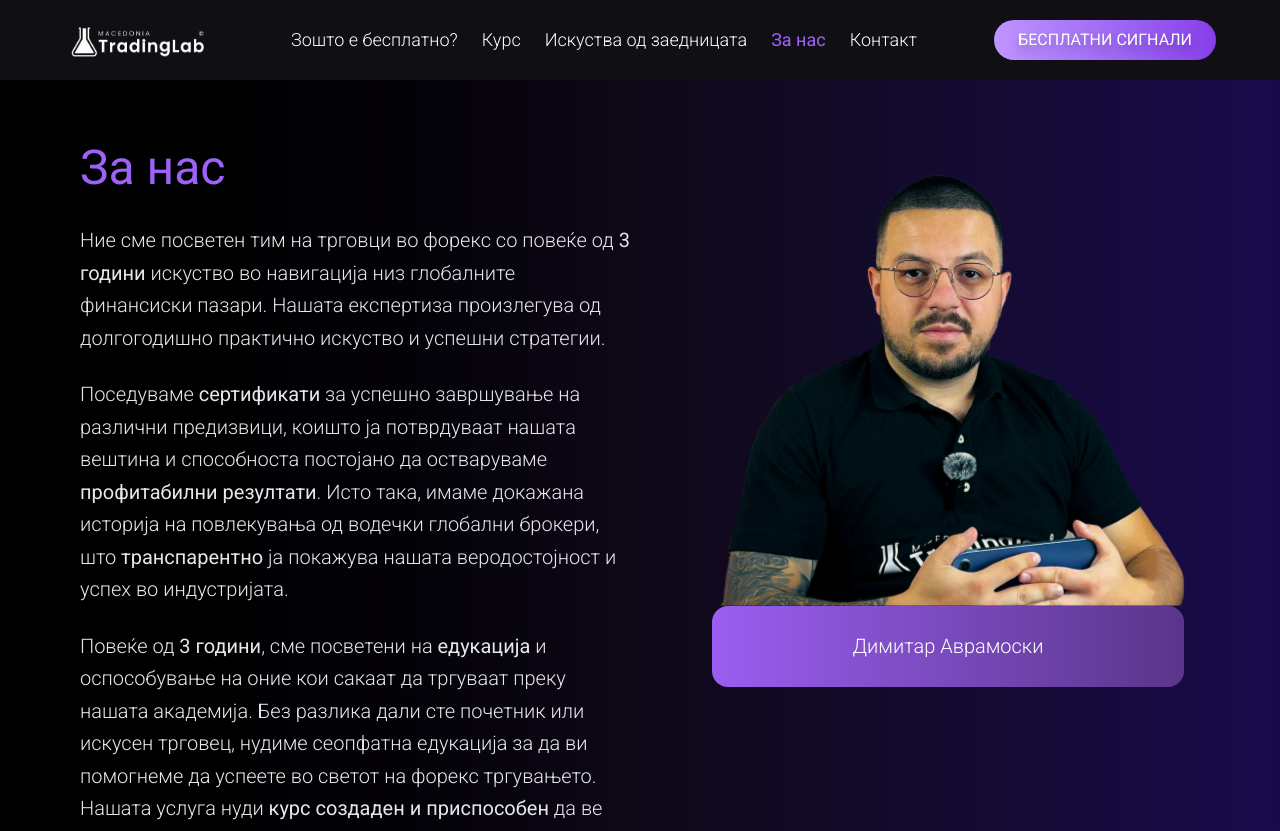
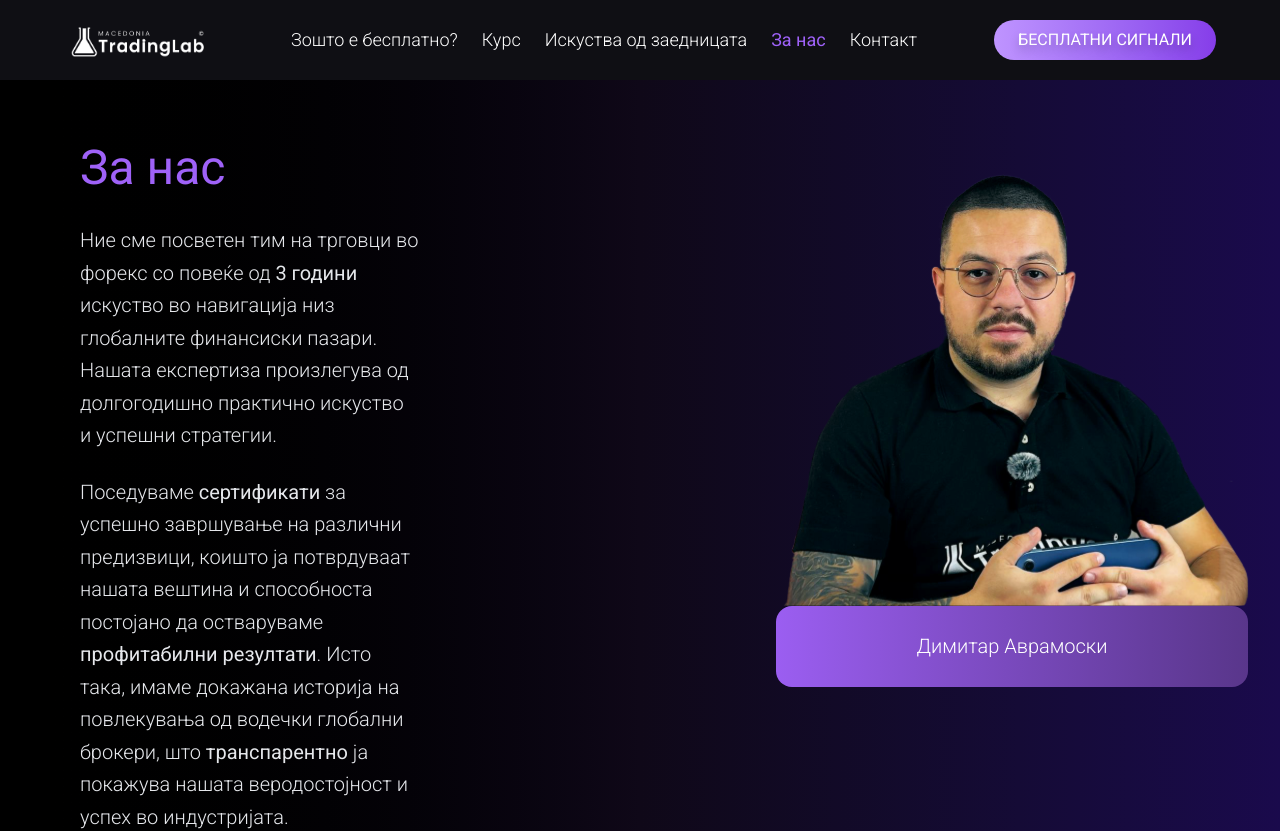
Before and after one commit to tradinglabmk/TradingLab, a Next.js app: page /about in a window 1280 px wide. Shown: the top 831 px of the page. Built offline with nearby package versions, Linux system fonts and the light colour scheme.

Commit message:
Fix image text section

```diff
--- a/src/app/components/ImageTextSection/ImageTextSection.tsx
+++ b/src/app/components/ImageTextSection/ImageTextSection.tsx
@@ -31,7 +31,7 @@ const ImageTextSection = ({
     <section
       className={`${backgroundColor} text-white py-16 px-6 md:px-12 lg:px-20`}
     >
-      <div className="max-w-7xl mx-auto flex flex-col lg:flex-row items-start gap-12 lg:gap-16">
+  <div className="max-w-7xl mx-auto grid grid-cols-1 lg:grid-cols-[55%_45%] items-start gap-12 lg:gap-16">
         {/* Text Content */}
         <div
           className={`w-full lg:w-[55%] space-y-6 ${
@@ -51,11 +51,11 @@ const ImageTextSection = ({
 
         {/* Image Section */}
         <div
-          className={`w-full lg:w-[45%] relative ${
+          className={`w-full relative ${
             showQuoteOverlay ? "mb-40" : ""
-          } ${reverseLayout ? "lg:order-1" : ""} flex-shrink-0`}
+          } ${reverseLayout ? "lg:order-1" : ""} lg:col-start-2 lg:col-end-3 flex-shrink-0 lg:min-h-[400px] min-h-[240px] z-20`}
         >
-          <div className="relative">
+          <div className="relative w-full h-full">
             <Image
               src={finalImageSrc}
               alt={imageAlt}
```
